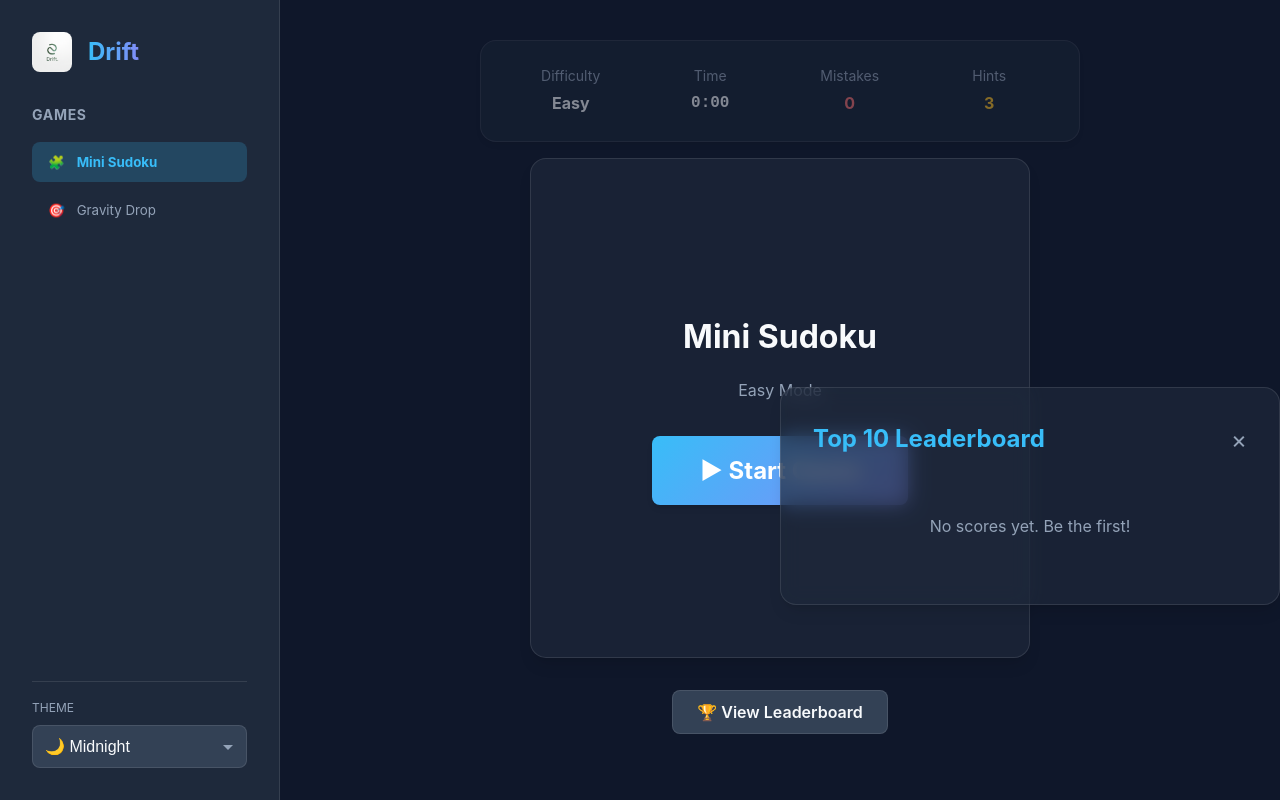
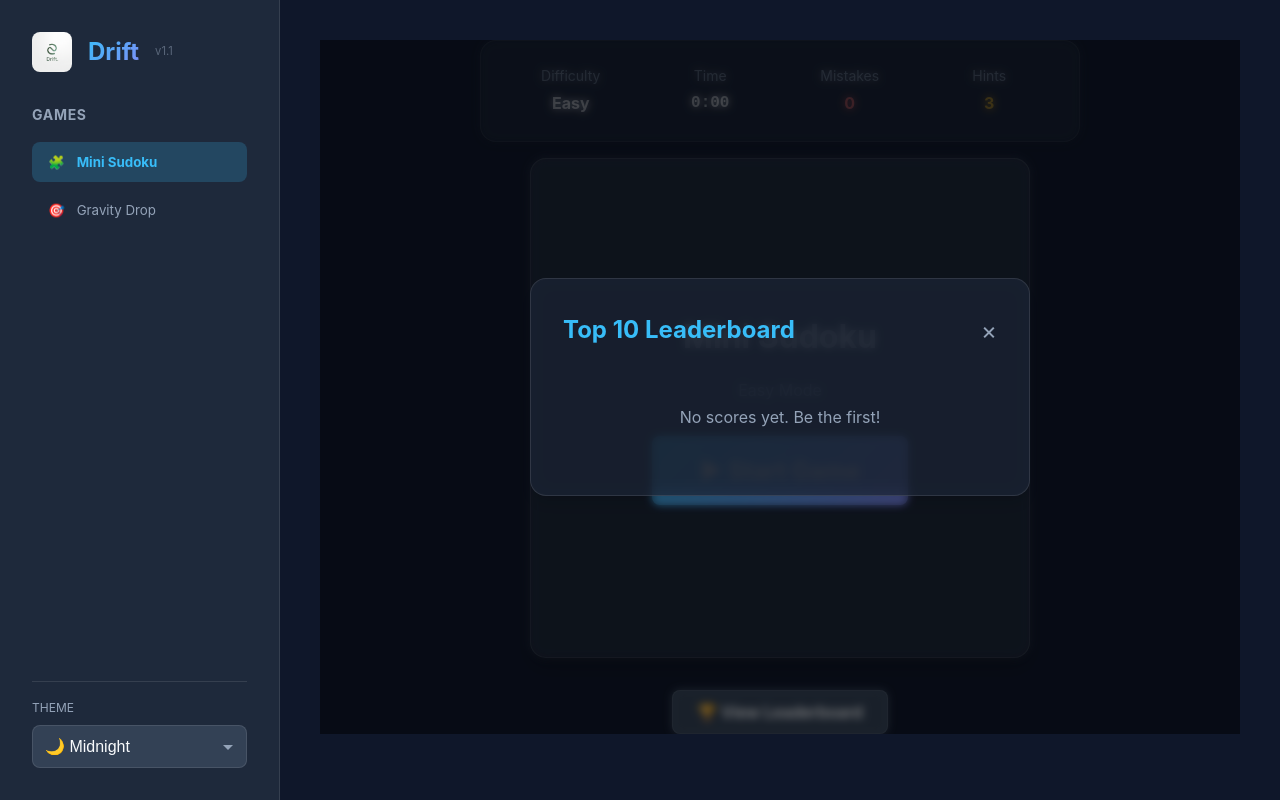
Before and after one commit to prithivrajmu/mindnumb_games, a React (Vite) app: page / in a window 1280 px wide. Both pictures are taken after a click on the button "🏆 View Leaderboard". Built offline with nearby package versions, Linux system fonts and the light colour scheme.

Commit message:
fix for block lift and gravity drop

```diff
--- a/src/components/Layout.jsx
+++ b/src/components/Layout.jsx
@@ -46,16 +46,10 @@ const Layout = ({ activeGameId, onGameSelect }) => {
             }}>
                 <div style={{ display: 'flex', alignItems: 'center', gap: '1rem', marginBottom: '2rem' }}>
                     <img src="/logo.jpg" alt="Drift Logo" style={{ width: '40px', height: '40px', borderRadius: '8px', objectFit: 'cover' }} />
-                    <h1 style={{
-                        fontSize: '1.5rem',
-                        fontWeight: 'bold',
-                        background: 'linear-gradient(to right, var(--accent-primary), var(--accent-secondary))',
-                        WebkitBackgroundClip: 'text',
-                        WebkitTextFillColor: 'transparent',
-                        margin: 0
-                    }}>
+                    <h1 style={{ fontSize: '1.5rem', fontWeight: 'bold', background: 'linear-gradient(135deg, var(--accent-primary), var(--accent-secondary))', WebkitBackgroundClip: 'text', WebkitTextFillColor: 'transparent', margin: 0 }}>
                         Drift
                     </h1>
+                    <span style={{ fontSize: '0.7rem', color: 'var(--text-secondary)', opacity: 0.5 }}>v1.1</span>
                 </div>
 
                 <nav style={{ flex: 1 }}>
--- a/src/components/Leaderboard.jsx
+++ b/src/components/Leaderboard.jsx
@@ -15,17 +15,29 @@ const Leaderboard = ({ gameId, onClose }) => {
     }, [gameId]);
 
     return (
-        <div className="glass-panel animate-fade-in" style={{
+        <div style={{
             position: 'fixed',
-            top: '50%',
-            left: '50%',
-            transform: 'translate(-50%, -50%)',
+            top: 0,
+            left: 0,
+            width: '100%',
+            height: '100%',
+            background: 'rgba(0, 0, 0, 0.5)',
+            backdropFilter: 'blur(4px)',
+            display: 'flex',
+            alignItems: 'center',
+            justifyContent: 'center',
+            zIndex: 1000
+        }} onClick={onClose}>
+            <div className="glass-panel animate-fade-in"
+                onClick={e => e.stopPropagation()}
+                style={{
                     width: '90%',
                     maxWidth: '500px',
                     padding: '2rem',
-            zIndex: 100,
                     background: 'var(--glass-bg)',
-            border: '1px solid var(--glass-border)'
+                    border: '1px solid var(--glass-border)',
+                    maxHeight: '90vh',
+                    overflowY: 'auto'
                 }}>
                 <div style={{ display: 'flex', justifyContent: 'space-between', alignItems: 'center', marginBottom: '1.5rem' }}>
                     <h2 style={{ fontSize: '1.5rem', fontWeight: 'bold', color: 'var(--accent-primary)' }}>Top 10 Leaderboard</h2>
@@ -59,13 +71,14 @@ const Leaderboard = ({ gameId, onClose }) => {
                                     </td>
                                     <td style={{ padding: '0.75rem 0.5rem', color: 'var(--text-primary)', fontWeight: '500' }}>{entry.name || 'Anonymous'}</td>
                                     <td style={{ padding: '0.75rem 0.5rem', fontWeight: 'bold', color: 'var(--accent-primary)' }}>{entry.score}</td>
-                                <td style={{ padding: '0.75rem 0.5rem', color: 'var(--text-secondary)', fontSize: '0.875rem' }}>{entry.difficulty}</td>
+                                    <td style={{ padding: '0.75rem 0.5rem', color: 'var(--text-secondary)', fontSize: '0.875rem' }}>{entry.difficulty || entry.level || '-'}</td>
                                 </tr>
                             ))}
                         </tbody>
                     </table>
                 )}
             </div>
+        </div>
     );
 };
 
--- a/src/games/gravity/GravityGame.jsx
+++ b/src/games/gravity/GravityGame.jsx
@@ -349,7 +349,8 @@ const GravityGame = () => {
                         borderRadius: '8px',
                         cursor: dropsUsed < levelData.par && !isWon ? 'crosshair' : 'default',
                         maxWidth: '100%',
-                        height: 'auto'
+                        height: 'auto',
+                        background: 'var(--bg-primary)'
                     }}
                 />
             </div>
--- a/src/games/sudoku/SudokuGame.jsx
+++ b/src/games/sudoku/SudokuGame.jsx
@@ -342,16 +342,12 @@ const SudokuGame = () => {
 
                             // Strong lifted shadow for block boundaries
                             let boxShadow = 'none';
+                            let zIndex = 1;
+
                             if (isRightBlockBorder || isBottomBlockBorder) {
-                                boxShadow = `
-                0 4px 8px rgba(0,0,0,0.3),
-                inset 0 1px 0 rgba(255,255,255,0.1)
-              `;
+                                boxShadow = `0 0 0 2px var(--bg-primary), 0 4px 8px rgba(0,0,0,0.5)`;
+                                zIndex = 2;
                             }
-
-                            // Add margin/spacing effect for better block separation
-                            const marginRight = isRightBlockBorder ? '4px' : '0';
-                            const marginBottom = isBottomBlockBorder ? '4px' : '0';
 
                             return (
                                 <div
@@ -368,8 +364,7 @@ const SudokuGame = () => {
                                         borderRight,
                                         borderBottom,
                                         boxShadow,
-                                        marginRight,
-                                        marginBottom,
+                                        zIndex,
                                         transition: 'all 0.2s ease',
                                         border: isSelected ? '3px solid var(--accent-primary)' : '1px solid transparent',
                                         minHeight: isMobile ? '44px' : 'auto',
```
Lines whose indentation alone changed are shown as unchanged.
